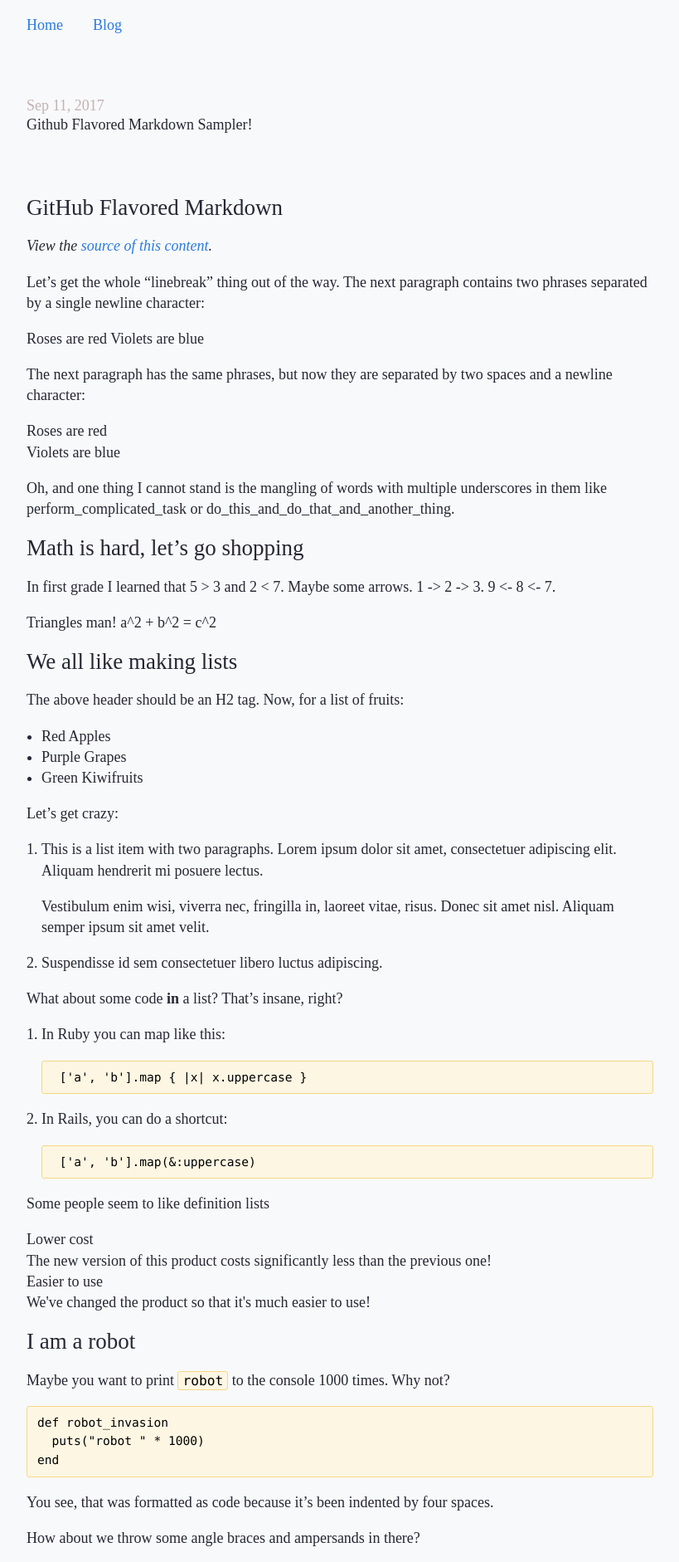
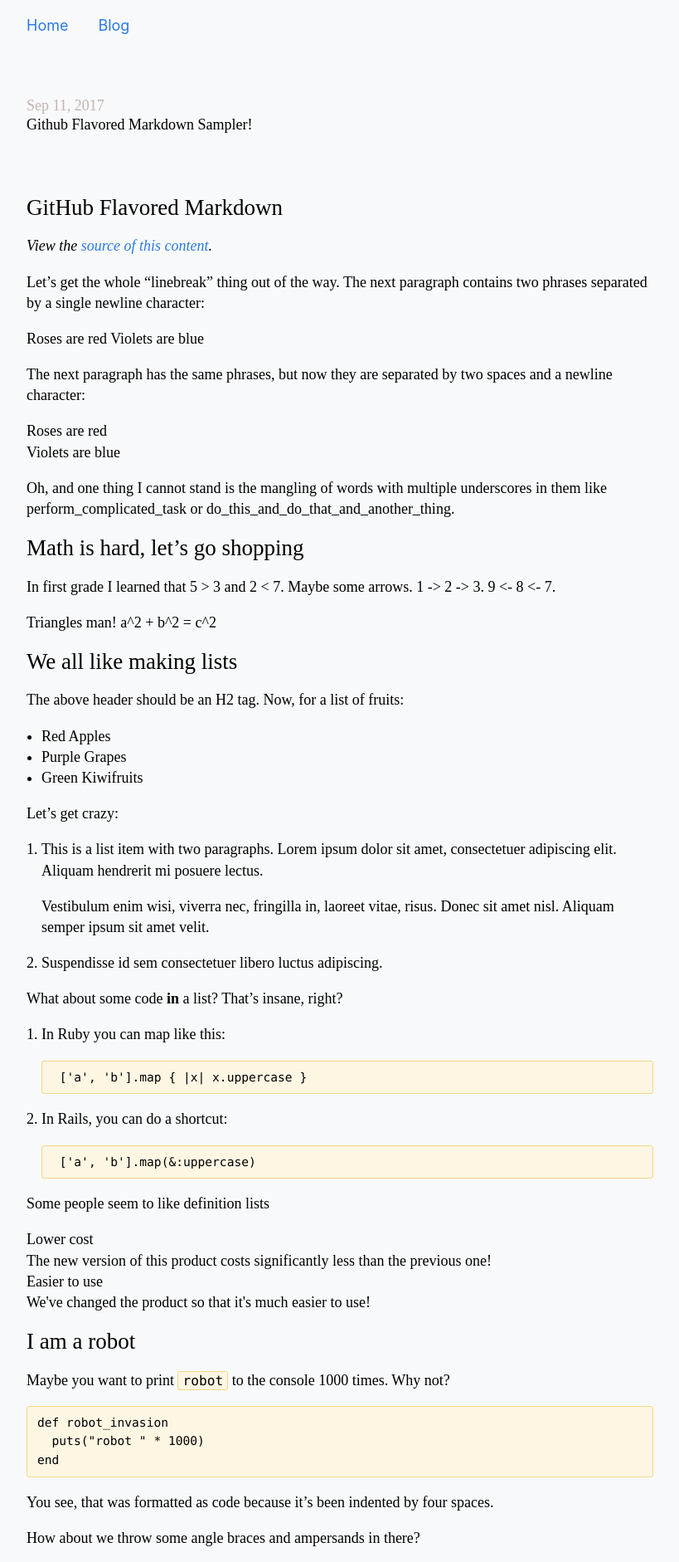
Before and after one commit to themichaelyang/themichaelyang.github.io-2022, a Jekyll site: the page built from _posts/2017-09-11-md-example.md, in a window 1280 px wide. Shown: the top 1882 px of the page at 83% size, without its empty margins (230-1049 px from the left). Built offline with Jekyll 4.4.1, drawn with Linux system fonts in a browser that asks for light colours.

Commit message:
add infini webfont

```diff
--- a/_sass/_base.scss
+++ b/_sass/_base.scss
@@ -1,5 +1,5 @@
-// $base-font: --apple-system, BlinkMacSystemFont, "Helvetica Neue", Helvetica, Roboto, Arial, sans-serif;
-$base-font: Infini;
+$system-font: --apple-system, BlinkMacSystemFont, "Segoe UI", "Helvetica Neue", Helvetica, Roboto, Arial, sans-serif, "Apple Color Emoji", "Segoe UI Emoji", "Segoe UI Symbol";
+$base-font: Infini, $system-font;
 $code-font: Menlo, Consalas, mono;
 $base-font-size:   18px;
 $base-font-weight: 400;
@@ -11,9 +11,9 @@ $text-color:       #272634;
 $background-color: #F8F9FA;
 $link-color:       #2a7ae2;
 
-$grey-color:       #aaa;
-$grey-color-light: lighten($grey-color, 40%);
-$grey-color-dark:  darken($grey-color, 25%);
+$grey:       #C4B2B2;
+$grey-light: lighten($grey, 15%);
+$grey-dark:  darken($grey, 25%);
 
 $navbar-bg-color: #eee;
 $navbar-color: black;
--- /dev/null
+++ b/_sass/_fonts.scss
@@ -0,0 +1,16 @@
+@fontface {
+  font-family: 'Infini';
+  src: url('/fonts/infini-regular.woff') format('woff');
+}
+
+@fontface {
+  font-family: 'Infini';
+  font-weight: bold;
+  src: url('/fonts/infini-bold.woff') format('woff');
+}
+
+@fontface {
+  font-family: 'Infini';
+  font-style: italic;
+  src: url('/fonts/infini-italic.woff') format('woff');
+}
--- a/_sass/_main.scss
+++ b/_sass/_main.scss
@@ -6,3 +6,4 @@
 @import "blog";
 @import "post";
 @import "syntax-highlighting";
+@import "fonts";
--- a/_sass/_post.scss
+++ b/_sass/_post.scss
@@ -1,5 +1,6 @@
 .Post {
   font-family: Charter;
+  color: black;
 
   &__header {
     margin-bottom: 4 * $spacing-unit;
@@ -11,7 +12,8 @@
   }
 
   &__date {
-    color: #C4B2B2;
+    color: $grey;
+    // color: #C4B2B2;
   }
 }
 
@@ -73,10 +75,10 @@ a {
 }
 
 blockquote {
-  color: $grey-color;
-  border-left: 4px solid $grey-color-light;
-  padding-left: $spacing-unit / 2;
-  font-size: 18px;
+  color: $grey;
+  border-left: 2px solid $grey-light;
+  padding-left: $spacing-unit;
+  font-size: $base-font-size;
   font-style: italic;
 
   > :last-child {
```
Also changed, not shown: fonts/infini-bold.woff (added), fonts/infini-italic.woff (added), fonts/infini-regular.woff (added).
